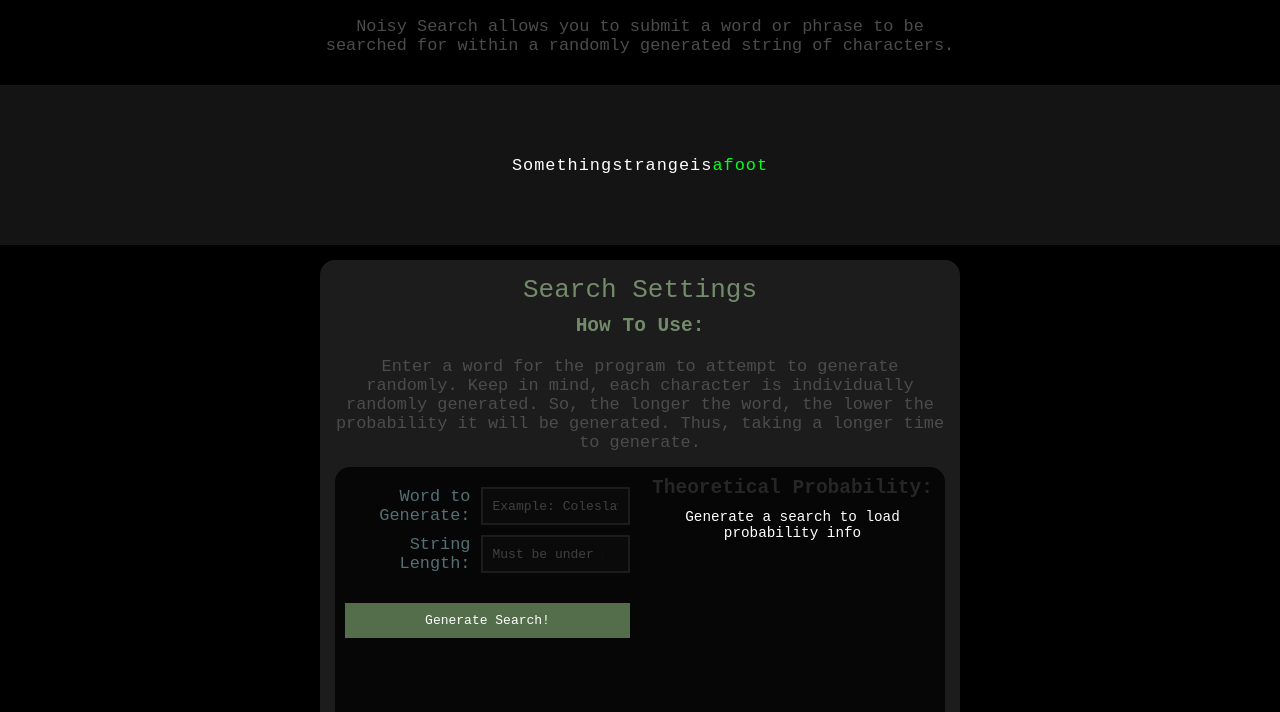
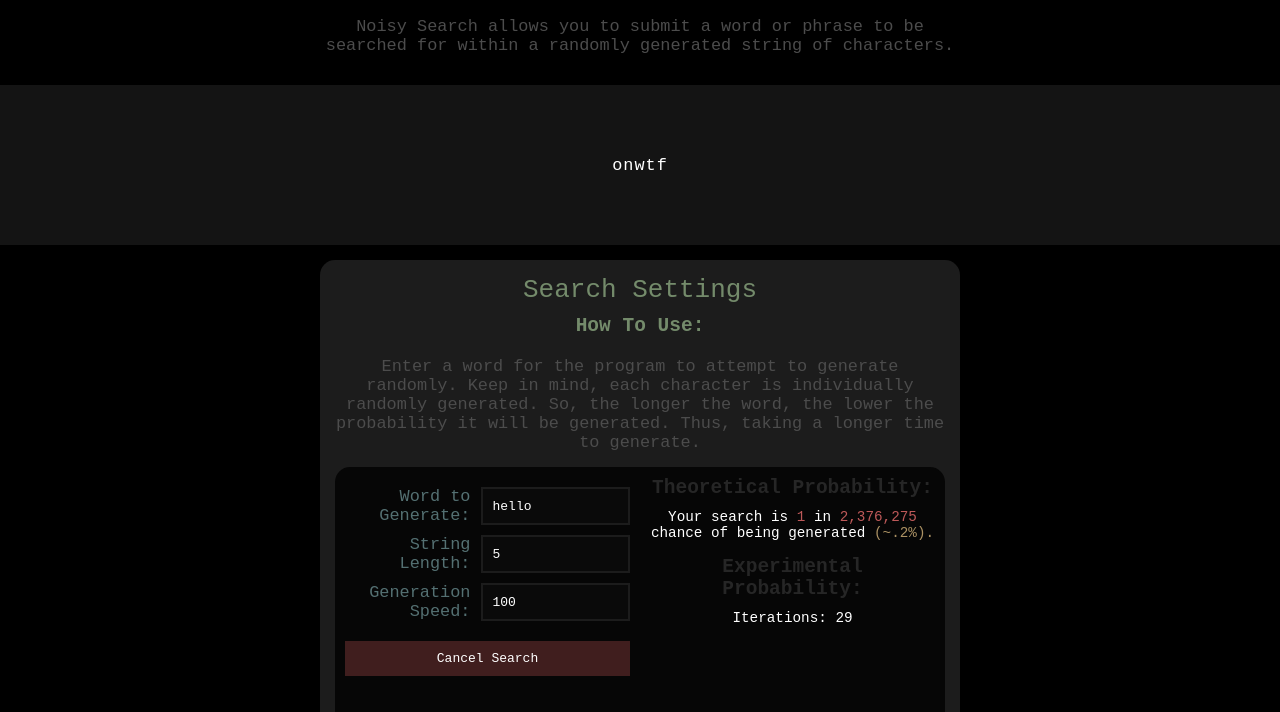
Before and after one commit to william-horn/noisy-search-demo, a plain HTML site: page index.html in a window 1280 px wide. Both pictures are taken after a click on the button "Generate Search!". Shown: the part 88-800 px from the top of the page. Drawn offline with Linux system fonts and the light colour scheme.

Commit message:
first working version

```diff
--- a/index.html
+++ b/index.html
@@ -81,6 +81,10 @@ https://github.com/william-horn/my-coding-conventions/blob/main/document-convent
                             <label for="length-input">String Length:</label>
                             <input type="number" name="length-input" id="length-input" placeholder="Must be under 500">
                         </div>
+                        <div class="input-box">
+                            <label for="gen-speed">Generation Speed:</label>
+                            <input type="number" name="gen-speed" id="gen-speed" placeholder="something">
+                        </div>
                     </div>
                     <button id="generate-search-btn" class="generate-search-btn">Generate Search</button>
                     <button id="cancel-generate-btn" class="cancel-generate-btn">Cancel Search</button>
@@ -91,12 +95,9 @@ https://github.com/william-horn/my-coding-conventions/blob/main/document-convent
                         <p>Generate a search to load probability info</p>
                     </div>
                     <div id="theo-stats-display">
-
                     </div>
+                    <h3>Experimental Probability:</h3>
                     <div id="exp-stats-display" class="exp-stats-display">
-                        <!-- <p>Your search is 1 in <span>934,313</span> probability of being generated</p> -->
-                        <h3>Experimental Probability:</h3>
-                        <!-- <p>Your search was actually good</p> -->
                     </div>
                 </div>
             </div>
--- a/main.js
+++ b/main.js
@@ -7,7 +7,7 @@
 ? @author:                 William J. Horn
 ? @document-name:          main.js
 ? @document-created:       03/02/2022
-? @document-modified:      03/02/2022
+? @document-modified:      03/04/2022
 ? @document-version:       v0.0.0
 
 ==================================================================================================================================
@@ -17,7 +17,7 @@
 | ABOUT DOCUMENT |
 ==================================================================================================================================
 
-Something soon
+This program is responsible for the main functionality of the search function and user input.
 
 ==================================================================================================================================
 
@@ -37,7 +37,10 @@ https://github.com/william-horn/my-coding-conventions/blob/main/document-convent
 | DOCUMENT TODO |
 ==================================================================================================================================
 
--
+-   Fix bug with button hover effects and and changing background colors
+-   Implement a JavaScript scheduler using 'yield' for more efficient wait time simulations and task switching
+-   Break apart heavy-duty functions into utility functions + main logic
+-   Fix issue with calculated probability displaying incorrect numbers for large values
 
 ==================================================================================================================================
 */
@@ -46,11 +49,18 @@ https://github.com/william-horn/my-coding-conventions/blob/main/document-convent
 /* Program Init */
 /* ------------ */
 
+
+
+
 // global constants
 const MAX_STRING_LENGTH = 200;
 const MAX_WORD_LENGTH = 15;
+const DEFAULT_GEN_SPEED = 100; // ms
 
 const DEBUG_PRINT_ON = true;
+
+// program memory (don't change)
+let IS_GENERATING = false;
 
 // get html elements refs
 const $searchOutput = document.querySelector("#search-output");
@@ -62,6 +72,8 @@ const $probabilityInfoContainer = document.querySelector("#probability-info");
 const $defaultStatsContainer = document.querySelector("#hide-default-stats");
 const $theoStatsContainers = document.querySelector("#theo-stats-display");
 const $expStatsContainer = document.querySelector("#exp-stats-display");
+const $genSpeedInput = document.querySelector("#gen-speed");
+const $cancelGenerateBtn = document.querySelector("#cancel-generate-btn");
 
 // assign settings to elements
 $wordInput.setAttribute("maxlength", MAX_WORD_LENGTH);
@@ -69,10 +81,22 @@ $wordInput.setAttribute("maxlength", MAX_WORD_LENGTH);
 // store default css property states
 let savedElementPropertyDefaults = {};
 
+
+
+
 /* ----------------- */
 /* Utility Functions */
 /* ----------------- */
 
+
+
+
+// hacky sleep stuff, replace with a scheduler later
+function sleep(ms) {
+    return new Promise(resolve => setTimeout(resolve, ms));
+}
+
+// debounce callback (is there a better way to do this?)
 function debounce(func, delay) {
     let gate = true;
     return function(...args) {
@@ -86,6 +110,7 @@ function debounce(func, delay) {
     }
 }
 
+// get weak copy of object (attributes only)
 function weakObjectClone(obj) {
     let newObj = {};
     for (key in obj) newObj[key] = obj[key];
@@ -110,24 +135,33 @@ function debugPrint(...args) {
     }
 }
 
+
+
+
 /* ------------------- */
 /* Dedicated Functions */
 /* ------------------- */
 
+
+
+// retrieve properties from default
 function getDefaultProperties(element) {
     return savedElementPropertyDefaults[element];
 }
 
+// retrieve a default property
 function getDefaultElementProperty(element, property) {
     let defEl = savedElementPropertyDefaults[element];
     return defEl[property] || defEl.style[property];
 }
 
+// set an element back to it's default state
 function setElementPropertyToDefault(element, property) {
     let defEl = savedElementPropertyDefaults[element];
     element[property] ? element[property] = defEl[property] : element.style[property] = defEl.style[property];
 }
 
+// update the generate button with an input validation error message
 function invalidSearchMessage(message, displayTime) {
     $generateSearchButton.textContent = message;
     $generateSearchButton.style.backgroundColor = "var(--theme-error-background-color)";
@@ -143,15 +177,34 @@ function getRandomLetterLower() {
     return String.fromCharCode(randomInt(97, 122));
 }
 
+// work on better decimal-to-string conversion
+function calcInvertDecimal() {
+
+}
+
 // calculate theoretical probability of word generation based on word length and generated string length
 function calcProbability(wordLength, genStrLength, truncFrac) {
     let prob = genStrLength/Math.pow(26, wordLength);
+    console.log("change: ",prob);
     return {
         frac: truncFrac ? /[0\.]+[^0.]/.exec(prob)[0] : prob,
         int: Math.round(1/prob)
     };
 }
 
+function beginSearch() {
+    IS_GENERATING = true;
+    $generateSearchButton.style.display = "none";
+    $cancelGenerateBtn.style.display = "block";
+}
+
+function cancelSearch() {
+    IS_GENERATING = false
+    $generateSearchButton.style.display = "block";
+    $cancelGenerateBtn.style.display = "none";
+}
+
+// generate text to a container
 function generateDynamicTextTo(parent, textData) {
     // clear existing children
     const parentChildren = parent.children;
@@ -178,12 +231,18 @@ function generateDynamicTextTo(parent, textData) {
     return $textEl.children;
 }
 
+// todo: partition 'generateSearch' into smaller functions
 function generateSearch() {
+    // set debounce
+    if (IS_GENERATING === true) return;
+    beginSearch();
+
     const wordInputValue = $wordInput.value;
+    let genSpeedValue = parseInt($genSpeedInput.value);
     let genStringLength = parseInt($stringLengthInput.value);
 
     // handle no word input or no length input
-    if (!wordInputValue || isNaN(genStringLength)) {
+    if (!wordInputValue || isNaN(genStringLength) || isNaN(genSpeedValue)) {
         invalidSearchMessage("Incomplete data. Try again.");
         return;
     } else if (genStringLength > MAX_STRING_LENGTH) {
@@ -194,12 +253,11 @@ function generateSearch() {
     // update text info when successful generation starts
     genStringLength = Math.max(wordInputValue.length, genStringLength);
     $stringLengthInput.value = genStringLength;
-    $generateSearchButton.textContent = "Generating...";
 
     // hide the default probability info text and display the generated text
-    $defaultStatsContainer.style.setProperty("display", "none");
-    $theoStatsContainers.style.setProperty("display", "block");
-    $expStatsContainer.style.setProperty("display", "block");
+    $defaultStatsContainer.style.display = "none";
+    $theoStatsContainers.style.display = "block";
+    $expStatsContainer.style.display = "block";
 
     // calculate the theoretical probability
     const probability = calcProbability(wordInputValue.length, genStringLength, true);
@@ -217,22 +275,65 @@ function generateSearch() {
     ]);
 
 
+    // generate logic
+    let strOutput;
+    let matchData;
+    let iterations = 0;
+
+    const wordPattern = new RegExp(wordInputValue);
+
+    let genText = generateDynamicTextTo($outputDisplayContainer, [
+        {content: ""},
+    ])[0];
+
+    let iterationDisplay = generateDynamicTextTo($expStatsContainer, [
+        {content: ""},
+    ])[0];
+
+    async function startLoop() {
+        while (IS_GENERATING) {
+
+            // generate random string
+            strOutput = "";
+            iterations++;
+
+            for (let i = 0; i < genStringLength; i++) {
+                strOutput += getRandomLetterLower();
+            }
+
+            // if a match is found then exit loop
+            matchData = wordPattern.exec(strOutput);
+            if (matchData) break;
+
+            // else keep updating the text
+            genText.textContent = strOutput
+            iterationDisplay.textContent = "Iterations: " + iterations;
+            await sleep(genSpeedValue);
+        }
+
+        if (!matchData) return;
+
+        const matchIndex = matchData.index;
+        const chunk0 = strOutput.substring(0, matchIndex);
+        const chunk1 = strOutput.substring(matchIndex, matchIndex + wordInputValue.length);
+        const chunk2 = strOutput.substring(matchIndex + wordInputValue.length, strOutput.length);
+
+        genText = generateDynamicTextTo(
+            $outputDisplayContainer, [
+                {content: chunk0},
+                {content: chunk1, style: `color: #00ff1f`},
+                {content: chunk2}
+            ]
+        );
+
+        setElementPropertyToDefault($generateSearchButton, "textContent"); // obsolete now
 
 
-    // generate logic
-    let strChunk = "";
 
-    for (let i = 0; i < genStringLength; i++) {
-        strChunk += getRandomLetterLower();
+        cancelSearch(); // reset debounce
     }
 
-    generateDynamicTextTo($outputDisplayContainer, [
-        {content: strChunk},
-        {content: "testing"}
-    ])
-
-
-    setElementPropertyToDefault($generateSearchButton, "textContent");
+    startLoop();
 }
 
 // load default css properties into 'savedElementPropertyDefaults'
@@ -249,6 +350,10 @@ function loadElementPropertyDefaults() {
 
 function initPageElementDefaults() {
     debugPrint(">> setting page first impression...");
+
+    $wordInput.value = "hello";
+    $stringLengthInput.value = $wordInput.value.length;
+    $genSpeedInput.value = "100";
     $generateSearchButton.textContent = "Generate Search!";
 
     generateDynamicTextTo($outputDisplayContainer, [
@@ -269,5 +374,6 @@ document.addEventListener("readystatechange", () => {
 })
 
 // generate search click listener //
-const generateSearchDebounce = debounce(generateSearch, 2000);
-$generateSearchButton.addEventListener("click", generateSearchDebounce);
+// const generateSearchDebounce = debounce(generateSearch, 2000);
+$generateSearchButton.addEventListener("click", generateSearch);
+$cancelGenerateBtn.addEventListener("click", cancelSearch);
```
